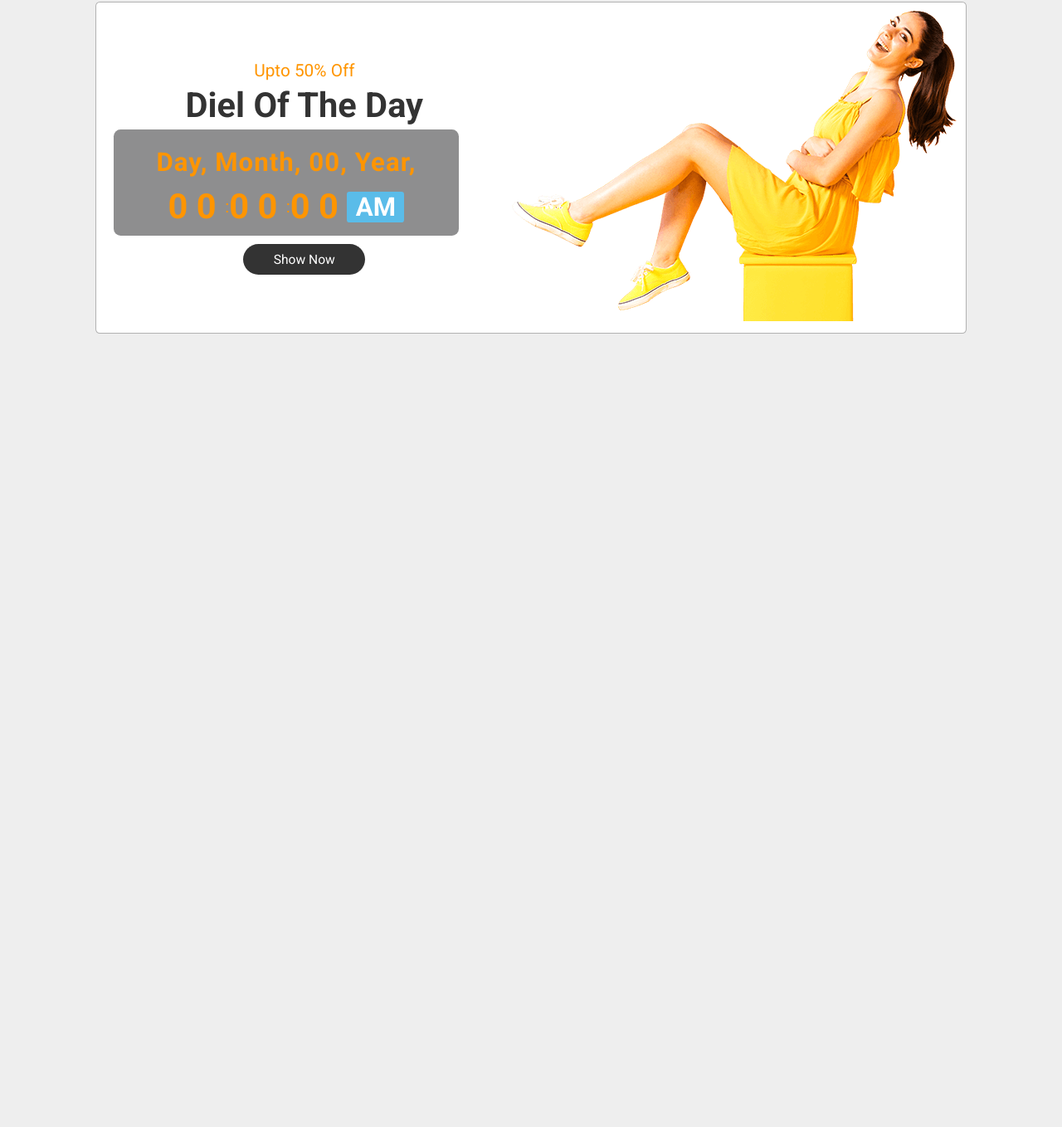
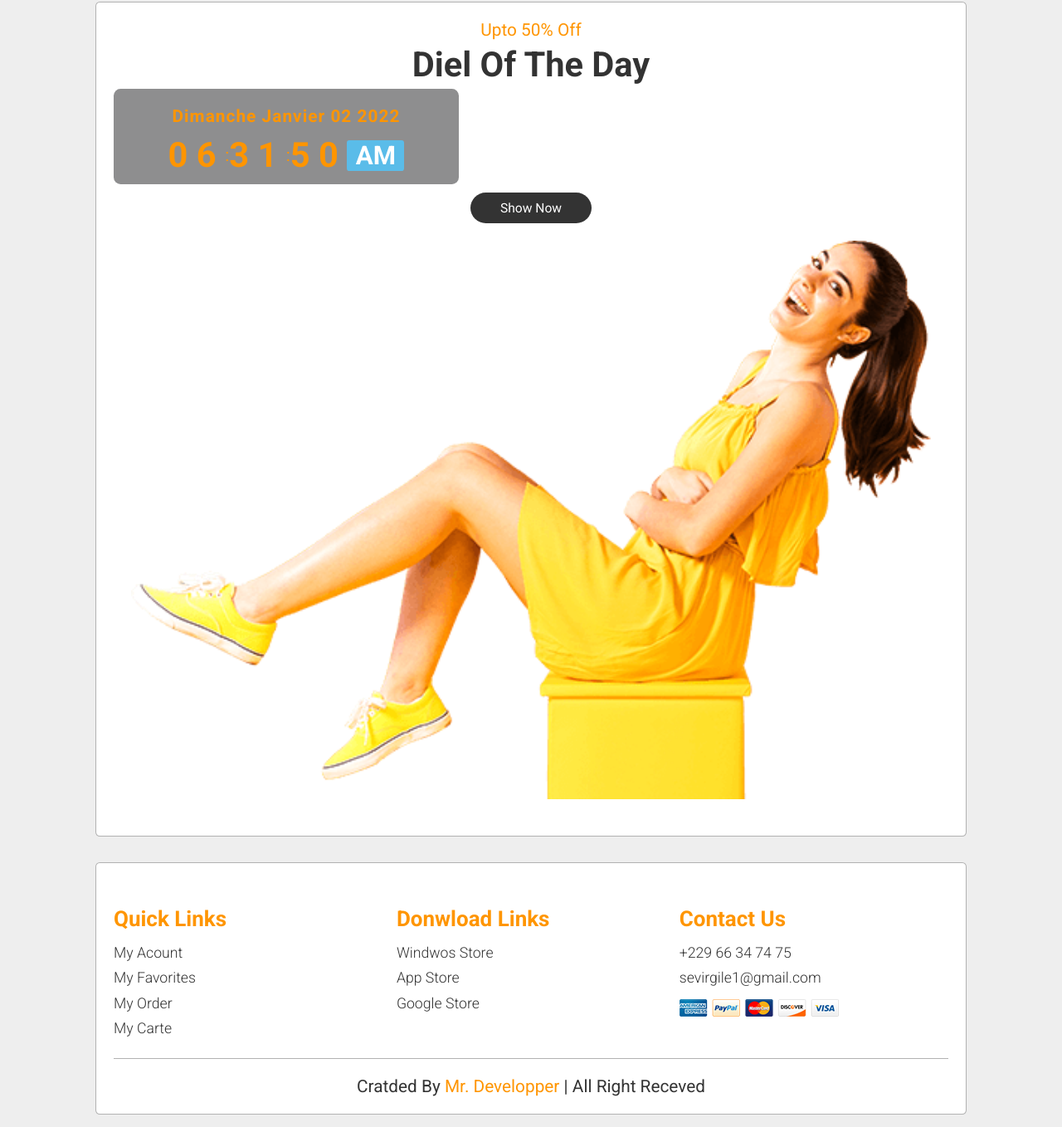
Before and after one commit to Virgile2020/Projet1, a plain HTML site: page Index.html in a window 1280 px wide. Shown: the part 3608-4966 px from the top of the page at 83% size. Before the commit the page ends 4025 px from the top, so only its background shows below. Drawn offline with Linux system fonts and the light colour scheme; files whose address does not match are found by name.

Commit message:
Fin du projet

```diff
--- a/CSS/Style.css
+++ b/CSS/Style.css
@@ -1,5 +1,4 @@
 @import url('https://fonts.googleapis.com/css2?family=Roboto:wght@100;300;400;500;700;900&display=swap');
-
 
 :root{
     --orange:#ff9500;
@@ -242,6 +241,7 @@ header.active{
     display: flex;
     flex-wrap: wrap;
     gap: 1.5rem;
+
 }
 .categories .box-container .box{
     height: 30rem;
@@ -254,6 +254,7 @@ header.active{
     height: 100%;
     width: 100%;
     object-fit: cover;
+    transition: .5s linear;
 }
 .categories .box-container .box:hover img{
     transform: scale(1.1);
@@ -303,7 +304,7 @@ header.active{
 .produits .produit-slider .slide .icons{
     position: absolute;
     top:0;right: -7rem;
-    transition: 0.5s linear;
+    transition: .5s linear;
 }
 
 .produits .produit-slider .slide:hover .icons{
@@ -321,6 +322,7 @@ header.active{
     margin-top: 1rem;
 }
 .produits .produit-slider .slide .icons a:hover{
+    transition: .5s linear;
     background: var(--orange);
     color: #fff;
 }
@@ -478,7 +480,7 @@ header.active{
     padding: 1rem 0.5rem;
 }
 .deal .row .date{
-    font-size: 3rem;
+    font-size: 2rem;
     font-weight: 600;
     text-align: center;
     letter-spacing: .1rem;
@@ -508,33 +510,60 @@ header.active{
     border-radius: .3rem;
 }
 
+.footer .footer-container{
+    background: var(--white-color);
+    border: .1rem solid var(--light-color);
+    border-radius: .5rem;
+    padding: 2rem;
+}
+.footer .footer-container .box-container{
+    display: flex;
+    flex-wrap: wrap;
+    gap: 1.6rem;
+}
+.footer .footer-container .box-container .box{
+    flex: 1 1 25rem;
+}
+.footer .footer-container .box-container .box h3{
+    color: var(--orange);
+    font-size: 2.5rem;
+    padding: 1rem 0;
+}
+.footer .footer-container .box-container .box a{
+    display: block;
+    color: var(--black-color);
+    font-size: 1.7rem;
+    padding: 0.5rem 0;
+    font-weight: 300;
+    transition: .3s linear;
+}
 
-
-
-
-
-/*
-.deal .row .datetime{
-    display: flex;
-    gap: 2rem;
-    justify-content: center;
-    padding: 0.5rem 0;
+.footer .footer-container .box-container .box a:hover{
+    color: var(--orange);
+}
+.footer .footer-container .box-container .box #mail{
+    text-transform: lowercase;
+}
+.footer .footer-container .box-container .box img{
+    margin-top: 1rem;
 
 }
-.deal .row .datetime h3{
-    color: var(--orange);
-    font-size: 4rem;
-}
-.deal .row .datetime span{
-    color: var(--light-color);
-    font-size: 1.5rem;
+
+.footer .footer-container .credit{
+    font-size: 2rem;
+    margin-top: 2rem;
+    padding-top: 2rem;
+    border-top: .1rem solid var(--light-color);
+    color: var(--black-color);
+    text-align: center;
+
 }
 
+.footer .footer-container .credit span{
+    color: var(--orange);
+}
 
-*/
-
-
-/**Media query**/
+/*****************************Media query*****************************************************/
 
 @media (max-width:991px) {
 
@@ -588,4 +617,23 @@ header.active{
         font-size: 2.5rem;
         border-bottom: none;
     }
+    .deal .row .content{
+        width: 100%;
+        flex-flow: column;
+    }
+
+    .deal .row .content .datetime{
+        display: block;
+        justify-content: center;
+        align-items: center;
+        color: var(--orange);
+        background: var(--white-color);
+        width: 100%;
+        padding: 1rem 0.5rem;
+    }
+    .deal .row .time{
+
+        flex-flow: column;
+    }
+
 }
--- a/Index.html
+++ b/Index.html
@@ -453,7 +453,6 @@
     <!-- section futured END-->
 
     <!--Diel session Start-->
-
     <section class="deal" id="diel">
         <h1 class="heading">Special <span>diel</span></h1>
         <div class="row">
@@ -464,15 +463,14 @@
                 <div class="datetime">
 
                     <div class="date">
-                        <span id="dayname">Day</span>,
-                        <span id="month">Month</span>,
-                        <span id="daynum">00</span>,
-                        <span id="year">Year</span>,
+                        <span id="dayname">Day</span>
+                        <span id="month">Month</span>
+                        <span id="daynum">00</span>
+                        <span id="year">Year</span>
                     </div>
 
                     <div class="time">
                         <span id="hours">00</span> :
-
                         <span id="minutes">00</span> :
                         <span id="secondes">00</span>
                         <span id="periodes">AM</span>
@@ -480,13 +478,49 @@
 
                 </div>
                 <a href="" class="btn">Show now</a>
+                <div class="image">
+                    <img src="Images/counter-img.png" alt="">
+                </div>
             </div>
-            <div class="image">
-                <img src="Images/counter-img.png" alt="">
-            </div>
+
         </div>
     </section>
     <!--Diel session END-->
+
+    <!--Footer session start-->
+
+    <section class="footer">
+        <div class="footer-container">
+            <div class="box-container">
+                <div class="box">
+                    <h3>Quick Links</h3>
+                    <a href="#">My acount</a>
+                    <a href="#">My favorites</a>
+                    <a href="#">My order</a>
+                    <a href="#">My carte</a>
+                </div>
+
+                <div class="box">
+                    <h3>Donwload Links</h3>
+                    <a href="#">Windwos store</a>
+                    <a href="#">App store</a>
+                    <a href="#">Google store</a>
+                </div>
+
+                <div class="box">
+                    <h3>Contact us</h3>
+                    <a href="#">+229 66 34 74 75</a>
+                    <a href="mailto:sevirgile1@gmail.com" id="mail">sevirgile1@gmail.com</a>
+                    <img src="Images/payment.png" alt="">
+                </div>
+
+            </div>
+            <div class="credit">Cratded by <span>Mr. Developper</span> | all right receved</div>
+        </div>
+    </section>
+    <!--Footer session END-->
+
+
     <!--Link JS
     <script src="https://unpkg.com/swiper/swiper-bundle.min.js"></script>
     <script src="https://unpkg.com/swiper@7/swiper-bundle.min.js"></script>
--- a/JS/Indix.js
+++ b/JS/Indix.js
@@ -48,10 +48,9 @@ document.querySelectorAll('.small-image-3').forEach(images =>{
     }
 })
 
-
-function updateClock() {
-    let now = new Date();
-    let dname = now.getDay(),
+function updateClock(){
+    var now = new Date();
+    var dname = now.getDay(),
         mo = now.getMonth(),
         dnum = now.getDate(),
         yr = now.getFullYear(),
@@ -59,13 +58,33 @@ function updateClock() {
         min = now.getMinutes(),
         sec = now.getSeconds(),
         pe = "AM";
-    let months = ["Janvier", "Février", "Mars", "Avril", "Mai", "Juin", "Juillet", "Août", "Septembre", "Octobre", "Novembre", "Décembre"];
-    let week = ["Lundi", "Mardi", "Mercredi", "Jeudi", "Vendredi", "Samedi", "Dimanche"];
-    let ids = ["dayname", "month", "daynum", "year", "hours", "minutes", "secondes", "periodes"];
 
+        if (hou == 0) {
+            hou = 12;
+        }
+        if (hou > 12) {
+            hou = hou-12;
+            pe = "PM";
+        }
+        Number.prototype.pad = function (digits) {
+            for (var n = this.toString(); n.length < digits; n = 0 + n);
+            return n;
+
+        }
+
+    var months = ["Janvier", "Février", "Mars", "Avril", "Mai", "Juin", "Juillet", "Août", "Septembre", "Octobre", "Novembre", "Décembre"];
+    var weeks = ["Dimanche", "Lundi", "Mardi", "Mercredi", "Jeudi", "Vendredi", "Samedi"];
+    var ids = ["dayname", "month", "daynum", "year", "hours", "minutes", "secondes", "periodes"];
+    var values = [weeks[dname] ,months[mo], dnum.pad(2), yr, hou.pad(2), min.pad(2), sec.pad(2), pe];
+
+    for (var i = 0; i < ids.length; i++) {
+
+        document.getElementById(ids[i]).firstChild.nodeValue = values[i];
+
+    }
 }
 
-function initClock() {
+function initClock(){
     updateClock();
     window.setInterval('updateClock()', 1)
 }
```
